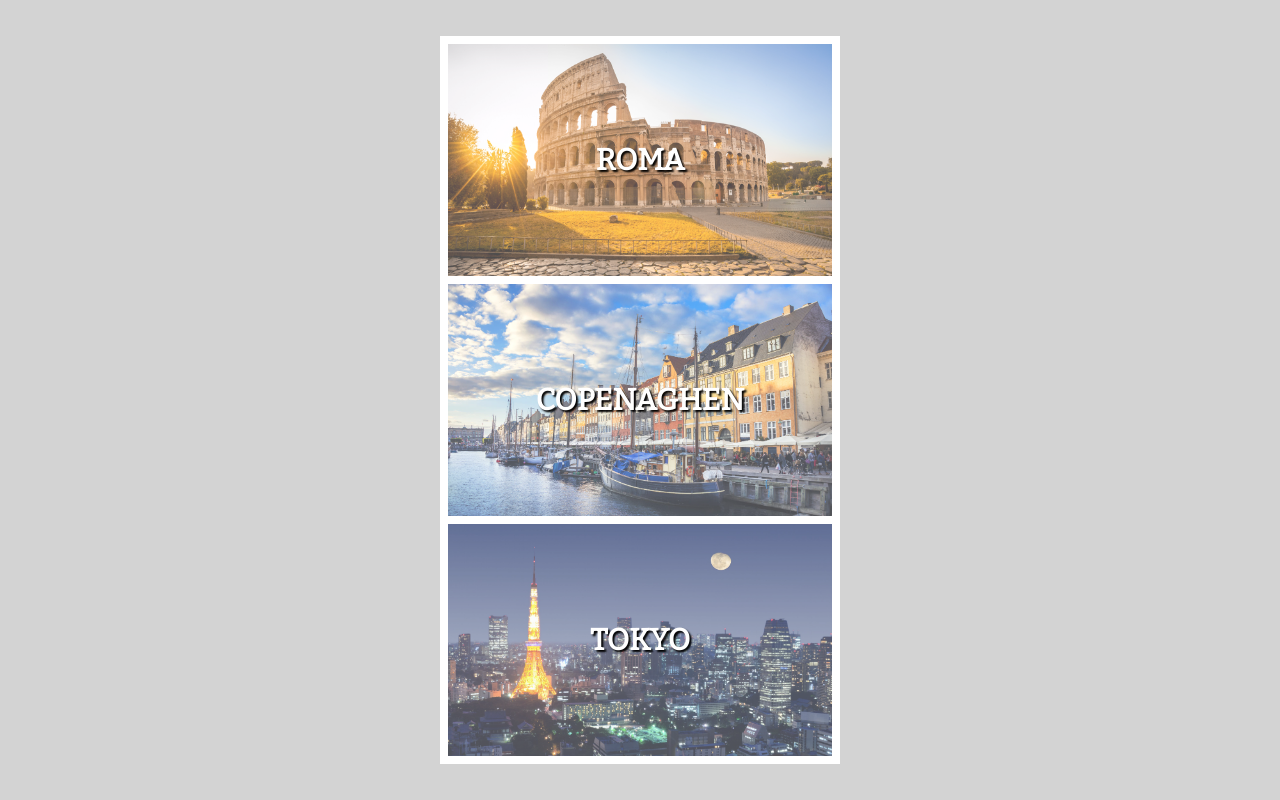
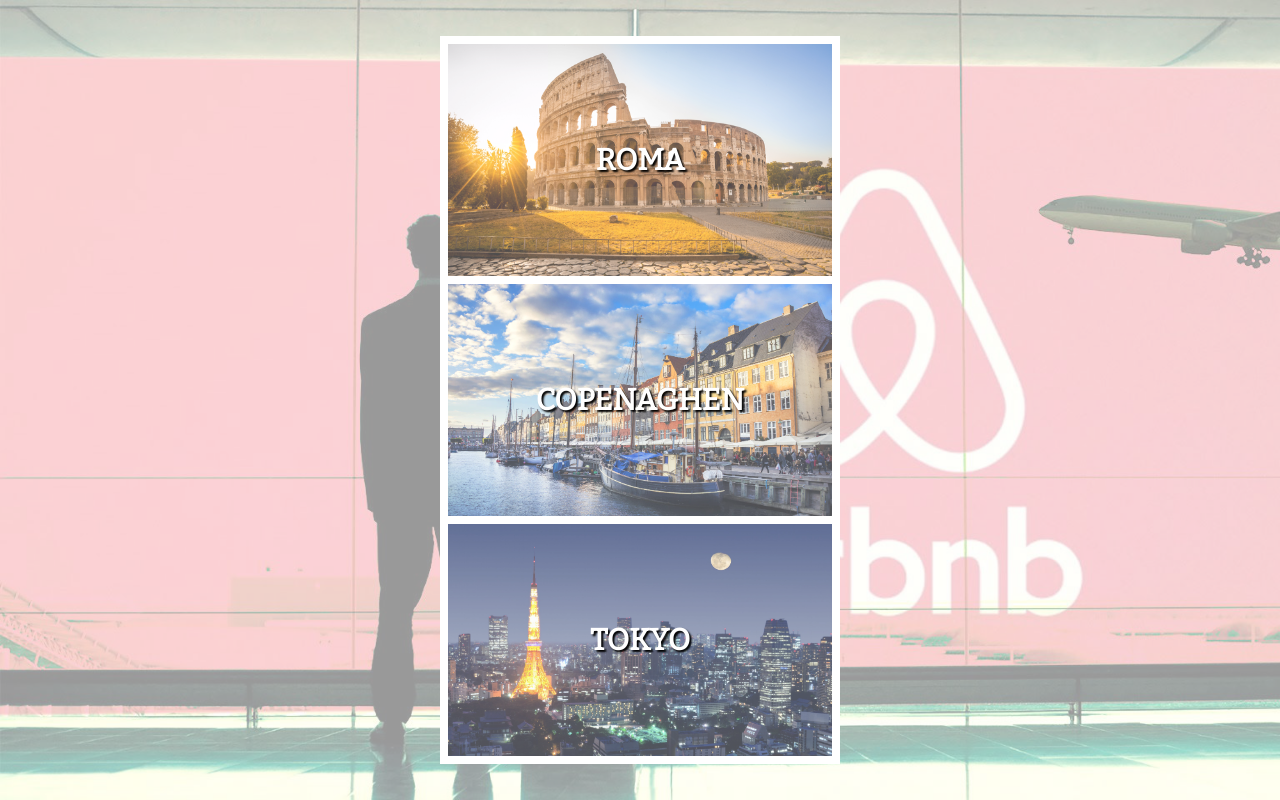
Before and after one commit to FilippoMailli/htmlcss-airbnb, a plain HTML site: page index.html in a window 1280 px wide. Drawn offline with nearby package versions, Linux system fonts and the light colour scheme.

Commit message:
.5 Inserimento sfondo ed accortezze finali

```diff
--- a/css/style.css
+++ b/css/style.css
@@ -7,6 +7,13 @@
 
 body {
     background-color: lightgrey;
+}
+
+.background {
+    background-image: url(../img/bnb.jpg);
+    height: 100vh;
+    background-size: cover;
+    background-repeat: no-repeat;
 }
 
 .base {
@@ -27,7 +34,7 @@ body {
 }
 
 #roma {
-    position: relative;
+    position: absolute;
     top: 1vh;
     left: 1vh;
     background-image: url(../img/roma.jpg);
@@ -69,3 +76,7 @@ h1 {
     left: 0;
     background-color: rgba(255,255,255,0.3);
 }
+
+#sfondo {
+    background-color: rgba(255,255,255,0.6);
+}
--- a/index.html
+++ b/index.html
@@ -9,6 +9,9 @@
 
     <body>
         <!-- BLOCCO -->
+        <div class="background">
+            <div class="trasparenza" id="sfondo"></div>
+        <div>
         <div class="base">
             <!-- ROMA - BLOCCO 1 -->
             <div class="blocco" id="roma">
```
Also changed, not shown: img/bnb.jpg (added).
